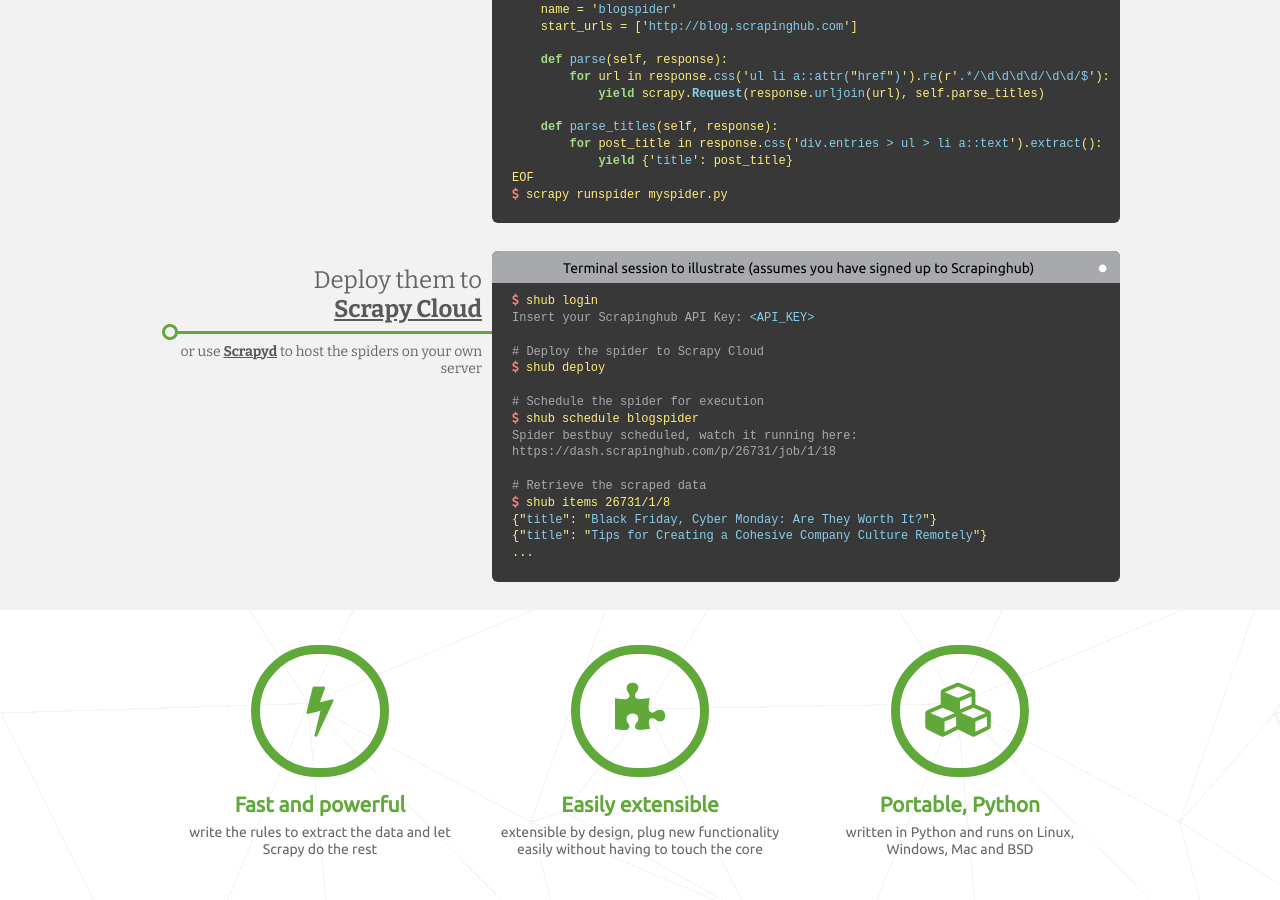
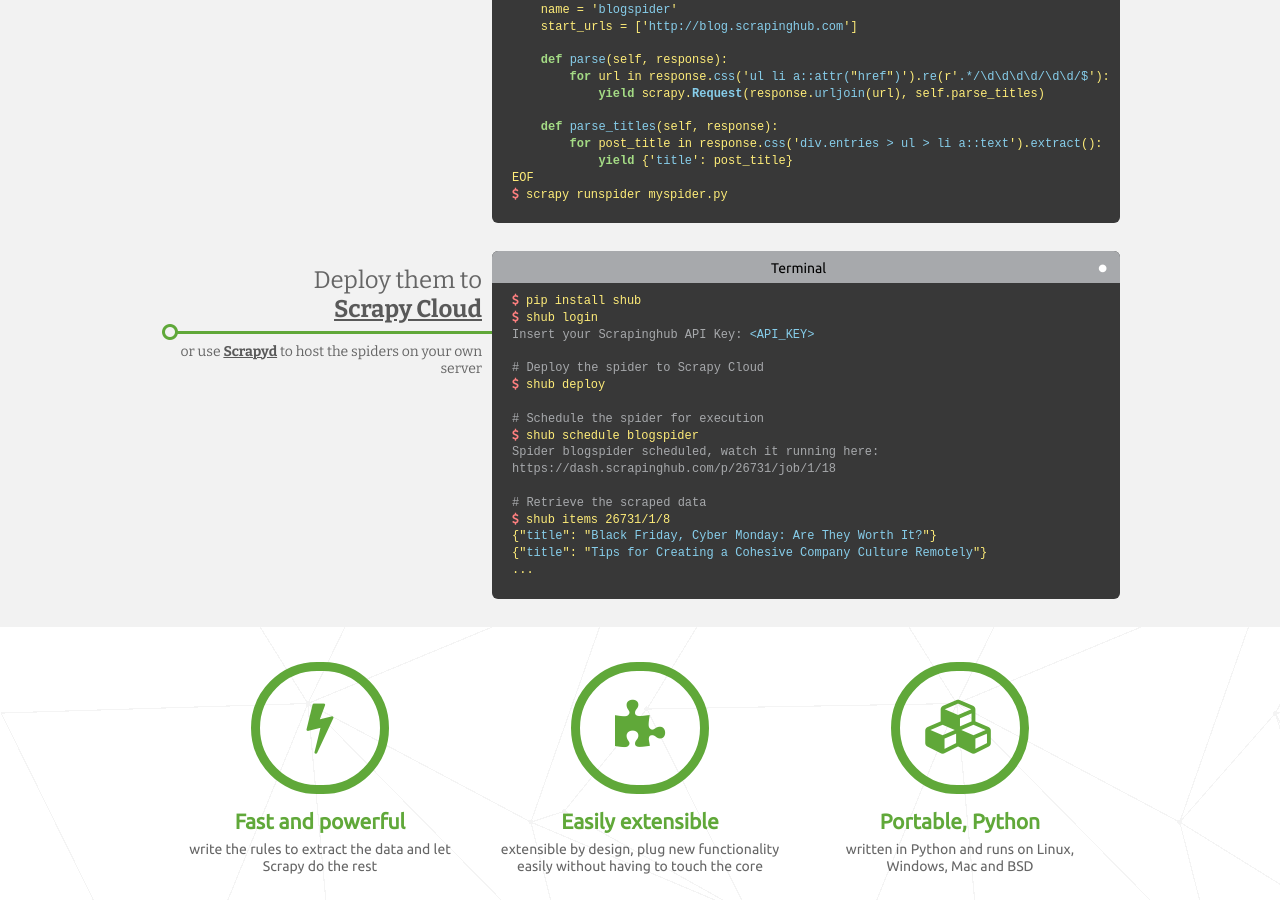
Before and after one commit to scrapy/scrapy.org, a Jekyll site: the page built from index.html, in a window 1280 px wide and 900 px high, scrolled down 490 px. Built offline with Jekyll 4.4.1, drawn with Linux system fonts in a browser that asks for light colours; comment, search, counter and statistics services are not loaded.

Commit message:
updated the second terminal window

```diff
--- a/index.html
+++ b/index.html
@@ -63,10 +63,11 @@
   <div class="container code-box-line">
     <div class="code-box">
       <div class="box-header">
-        <p>Terminal session to illustrate (assumes you have signed up to Scrapinghub)<span class="close-btn">&bull;</span></p>
+        <p>Terminal<span class="close-btn">&bull;</span></p>
       </div>
       <div class="box-code tab-page active-page">
         <pre>
+<span class="prompt" onselectstart="return false"><i class="fa fa-dollar"></i></span> pip install shub
 <span class="prompt" onselectstart="return false"><i class="fa fa-dollar"></i></span> shub login
 <span class="comments">Insert your Scrapinghub API Key: <span class="placeholder">&lt;API_KEY&gt;</span></span>
 
@@ -75,7 +76,7 @@
 
 <span class="comments"># Schedule the spider for execution</span>
 <span class="prompt" onselectstart="return false"><i class="fa fa-dollar"></i></span> shub schedule blogspider <span class="comments">
-Spider bestbuy scheduled, watch it running here:
+Spider blogspider scheduled, watch it running here:
 https://dash.scrapinghub.com/p/26731/job/1/18</span>
 
 <span class="comments"># Retrieve the scraped data</span>
```
